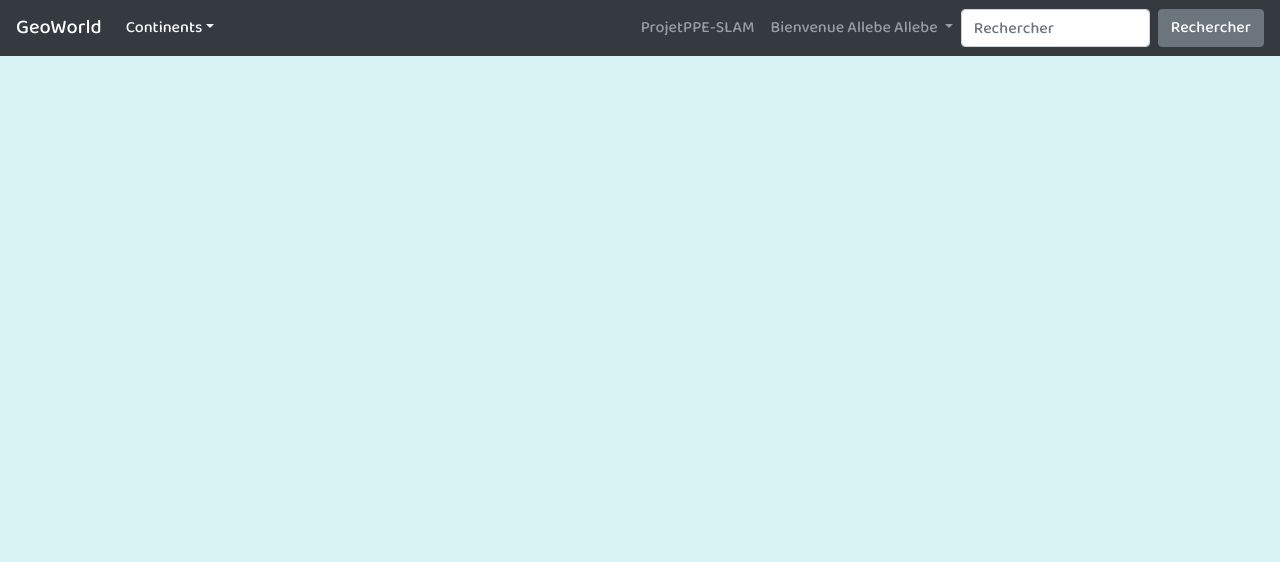
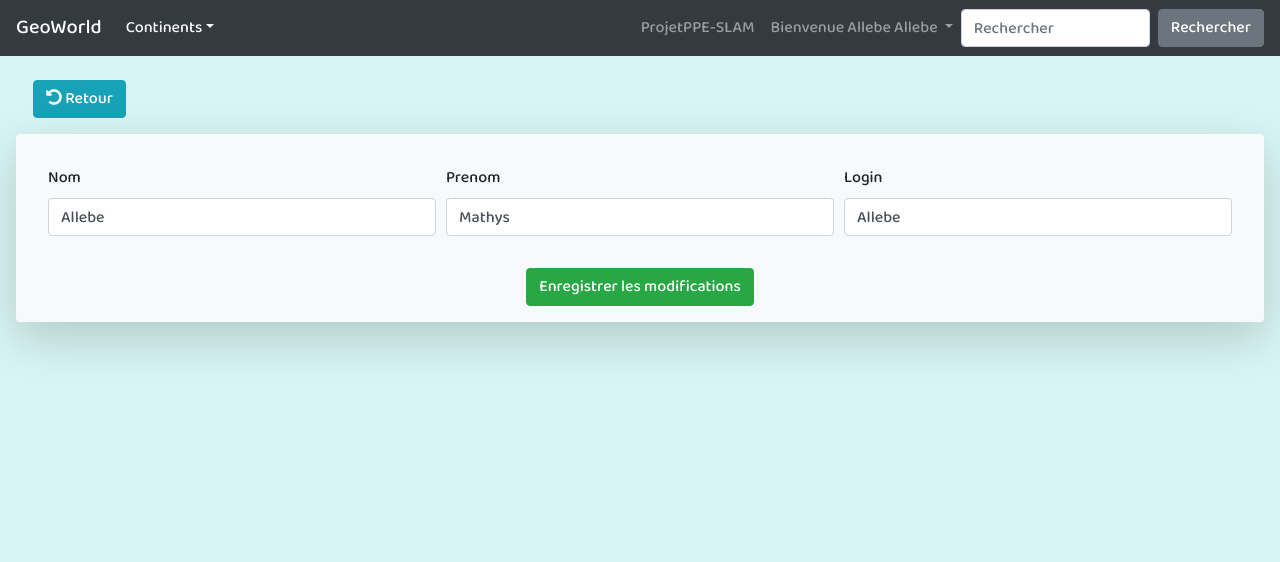
Before and after one commit to royal1er/GeoWorld, a PHP site: page /index.php?uc=update&action=updateUser in a window 1280 px wide. Shown: the top 562 px of the page. Run offline with PHP 8.4, Linux system fonts and the light colour scheme; a user stored in the database is signed in; data comes from the database, SQL or seed files in the repository.

Commit message:
Modification du profil utilisateur, ajout icône et ajout de la fonctionnalité modifier mot de passe.

```diff
--- a/controleurs/c_update.php
+++ b/controleurs/c_update.php
@@ -16,7 +16,39 @@ switch($action){
         $HeadOfState = $_POST['HeadOfState'];
         updateInfos($id,$Région,$Superficie,$IndepYear,$Population,$LifeExpectancy,$GNP,$GovernmentForm,$HeadOfState);
         include('accueil.php');
+				break;
     }
+		case 'updateUserData':{
+        $id = $_GET['id'];
+        $name = $_POST['nom'];
+        $FirstName = $_POST['prenom'];
+        $login = $_POST['login'];
+				updateUser($id,$name,$FirstName,$login);
+        include('accueil.php');
+				break;
+    }
+		case 'updateUser':{
+				include('updateUser.php');
+				break;
+		}
+		case 'updatePassword':{
+				$id = $_GET['id'];
+				$mdp = $_POST['mdp'];
+				$test = getpassword($id);
+				foreach ($test as $test) {
+					$desTest = $test->password;
+				if($mdp != $desTest){
+					include('vues/errorUpdate.php');
+					include('changePassword.php');
+				}else{
+					$newmdp = $_POST['newmdp'];
+					setPassword($id,$newmdp);
+					include('accueil.php');
+				}
+			}
+				break;
+		}
+
 
 }
 
--- a/header.php
+++ b/header.php
@@ -15,6 +15,7 @@ if(!isset($_SESSION)){
   <link href="assets/bootstrap-4.2.1-dist/css/bootstrap.min.css" rel="stylesheet">
   <link href="https://fonts.googleapis.com/css2?family=Baloo+Da+2:wght@500&display=swap" rel="stylesheet">
   <script src="https://ajax.googleapis.com/ajax/libs/jquery/3.4.1/jquery.min.js"></script>
+  <link rel="icon" href="assets/world.png" />
 
 
   <style>
--- a/inc/manager-db.php
+++ b/inc/manager-db.php
@@ -108,6 +108,14 @@ function getInfosVisiteur($login, $password){
   return $ligne;
 }
 
+function getInfosUserById($id){
+  global $pdo;
+  $req = $pdo->prepare("select user.name as nom, user.FirstName as prenom, user.login from user
+  where user.id='$id'");
+  $req->execute();
+  $ligne = $req->fetchAll();
+  return $ligne;
+}
 // function getInfosVisiteur($login, $password){
 //   global $pdo;
 //   $query = 'SELECT user.id AS id, user.name AS nom, user.FirstName AS prenom FROM user
@@ -201,6 +209,37 @@ include ("vues\successUpdate.php");
   }
 }
 
+function updateUser($id,$name,$FirstName,$login){
+  global $pdo;
+  $sql = "update user set name='$name', FirstName='$FirstName', login='$login' WHERE id='$id'";
+$query= $pdo->prepare($sql);
+$count = $query->execute();
+if(($count) != 0){
+  include("vues\successUpdate.php");
+}else{
+  include("vues\errorUpdate.php");
+}
+}
+function getPassword($id){
+  global $pdo;
+  $req = $pdo->prepare("select user.password from user where user.id='$id'");
+  $req->execute();
+  $ligne = $req->fetchAll();
+  return $ligne;
+}
+
+function setPassword($id, $mpd){
+  global $pdo;
+  $sql = "update user set password='$mpd' WHERE id='$id'";
+  $query= $pdo->prepare($sql);
+  $count = $query->execute();
+  if(($count) != 0){
+    include("vues\successUpdate.php");
+  }else{
+    include("vues\errorUpdate.php");
+  }
+}
+
 function inscrire($nom,$prenom,$id,$mdp,$etudiant){
   global $pdo;
    $sql = "insert into user (Name,FirstName,login,password,student) VALUES ('$nom', '$prenom', '$id','$mdp','$etudiant')";
--- /dev/null
+++ b/updateUser.php
@@ -0,0 +1,40 @@
+<?php
+require_once 'header.php';
+if(!isset($_SESSION)){
+    session_start();
+}
+require_once 'inc/manager-db.php';
+$id = $_SESSION['idVisiteur'];
+$desInfos = getInfosUserById($id);
+foreach ($desInfos as $desInfos) {
+    ?>
+<div class="row justify-content-between pl-5">
+    <a href="javascript:history.back(1)"><button type="button" class="btn btn-info"><i class="fas fa-undo-alt"></i> Retour</button></a>
+</div>
+<form class="bg-light p-3 m-3 rounded shadow-lg" method="POST" action=<?php echo "index.php?uc=update&action=updateUserData&id=".$id.""?>>
+  <div class="form-row p-3">
+    <div class="form-group col-md-4">
+      <label for="Nom">Nom</label>
+      <input type="text" class="form-control" value="<?php echo $desInfos->nom; ?>" name="nom">
+    </div>
+    <div class="form-group col-md-4">
+      <label for="Prenom">Prenom</label>
+      <input type="text" class="form-control" value="<?php echo $desInfos->prenom ?>" name="prenom">
+    </div>
+    <div class="form-group col-md-4">
+        <label for="login">Login</label>
+        <input type="text" class="form-control" value="<?php echo $desInfos->login ?>" name="login">
+    </div>
+  </div>
+  </div>
+  <div class="row justify-content-center">
+    <button type="submit" class=" btn btn-success">Enregistrer les modifications</button>
+  </div>
+</form>
+<?php
+}
+?>
+<?php
+require_once 'javascripts.php';
+require_once 'footer.php';
+?>
--- /dev/null
+++ b/vues/errorUpdate.php
@@ -0,0 +1,5 @@
+<div class="row ml-3 alert w-75">
+    <div class=" alert alert-danger text-center" role="alert">
+            <p>Les modification(s) n'ont pas été effectuée(s) vous avez saisi le mauvais précédent mot de passe</p>
+    </div>
+</div>
```
Also changed, not shown: changePassword.php (added, +33 -0 lines), v_profil.php (+5 -4 lines), assets/world.png (added).
